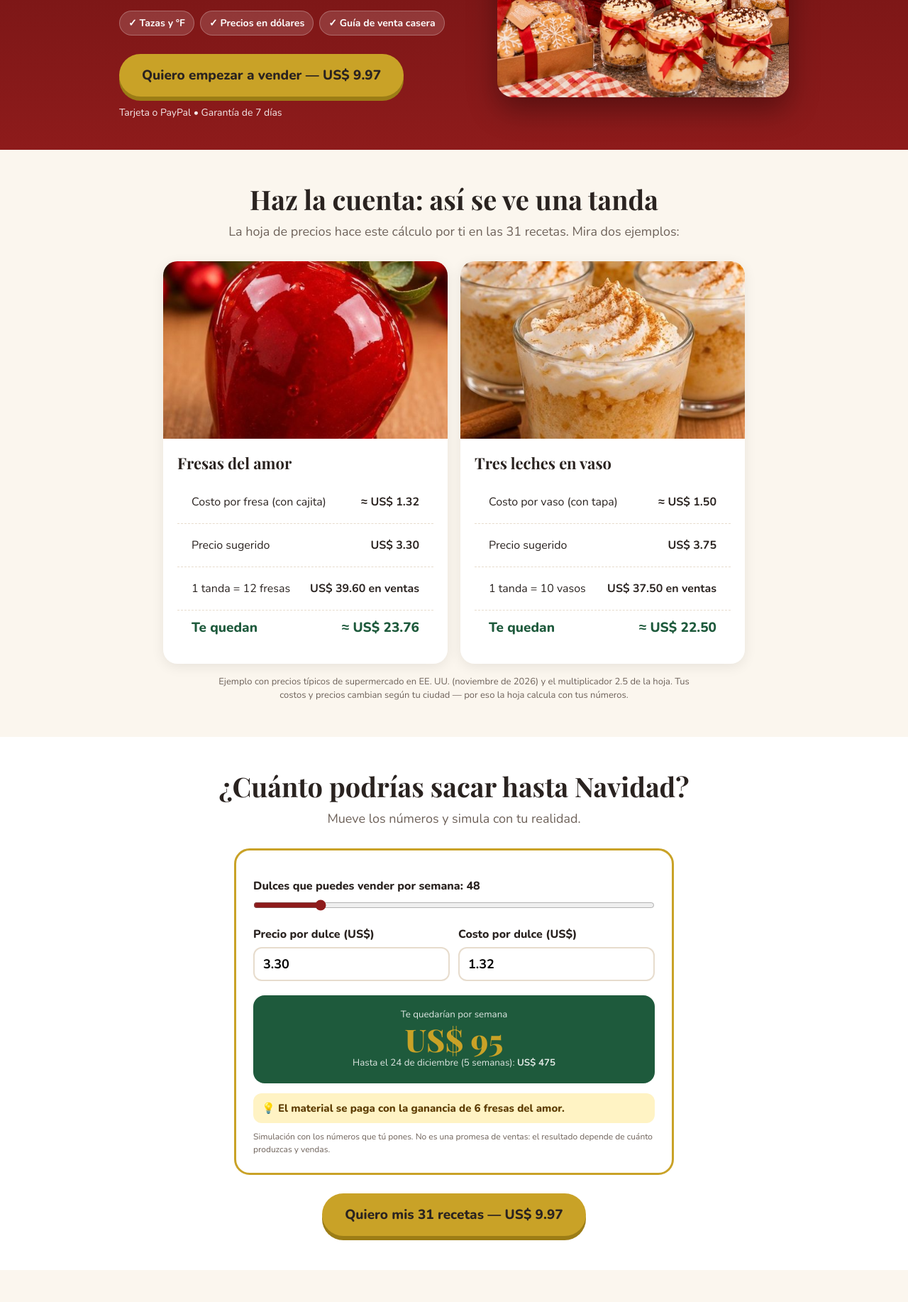
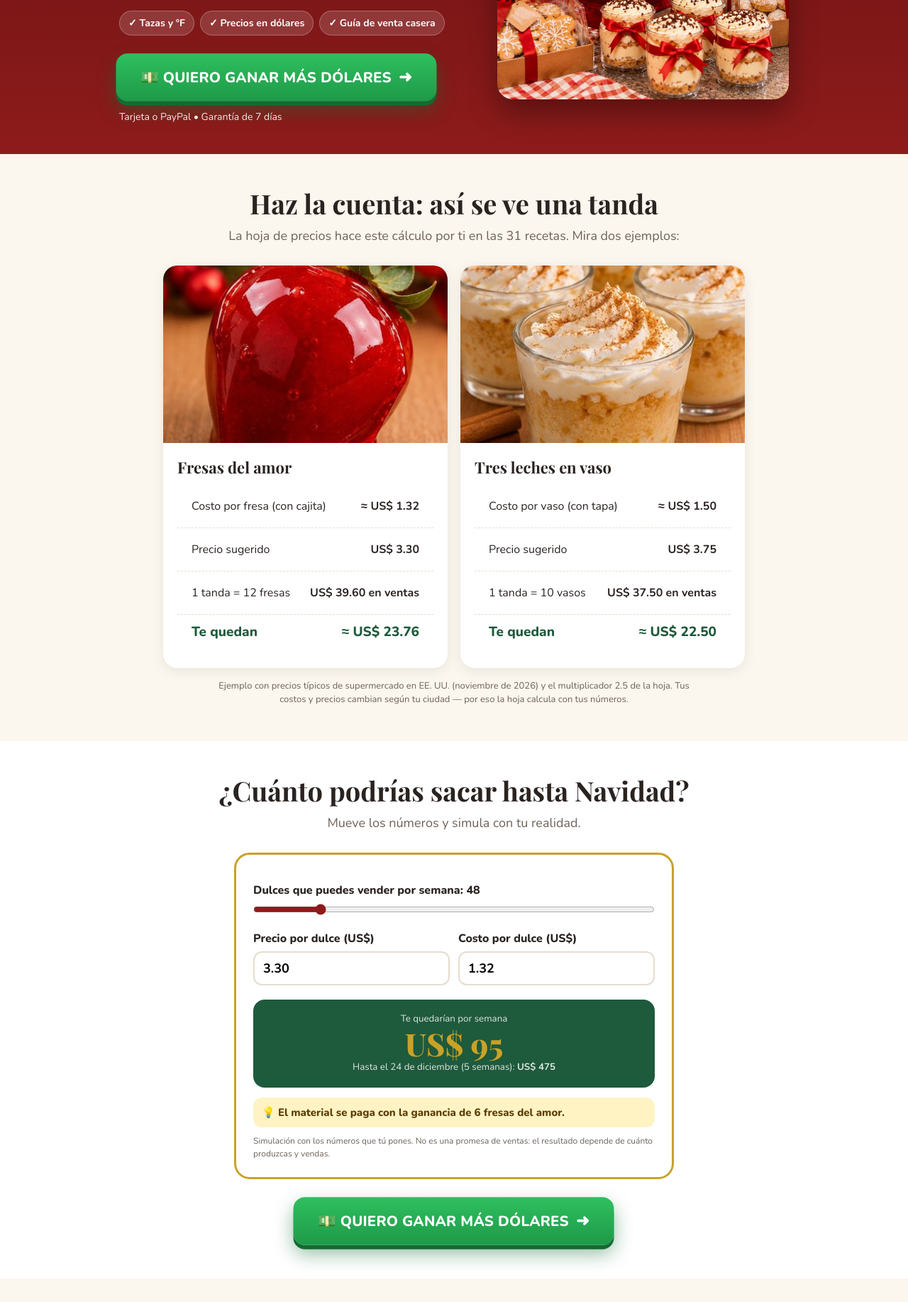
Before and after one commit to devjoaovitor/navidad-rentable, a plain HTML site: page index.html in a window 1280 px wide. Shown: the part 537-2371 px from the top of the page at 71% size. Drawn offline with nearby package versions, Linux system fonts and the light colour scheme.

Commit message:
LP: novo botao CTA 'Quiero ganar mas dolares'
Co-Authored-By: Claude Opus 5.5 <noreply@anthropic.com>

```diff
--- a/index.html
+++ b/index.html
@@ -30,8 +30,12 @@ h1,h2,h3,.serif{font-family:'Playfair Display',Georgia,serif}
 .hero p{font-size:clamp(17px,3.6vw,20px);max-width:680px;margin:0 auto;opacity:.95}
 .mosaic{display:grid;grid-template-columns:repeat(3,1fr);gap:8px;max-width:620px;margin:26px auto 0}
 .mosaic img{width:100%;aspect-ratio:1;object-fit:cover;border-radius:12px;display:block}
-.btn{display:inline-block;background:var(--gold);color:#2A2320;font:800 19px Nunito;text-decoration:none;padding:17px 32px;border-radius:60px;box-shadow:0 6px 0 #9c7d16;margin-top:26px}
-.btn:active{transform:translateY(3px);box-shadow:0 3px 0 #9c7d16}
+.btn{display:inline-flex;align-items:center;justify-content:center;gap:10px;background:linear-gradient(180deg,#2fbf5f 0%,#1e9a48 100%);color:#fff;font:900 20px Nunito;letter-spacing:.2px;text-decoration:none;padding:18px 34px;border-radius:16px;box-shadow:0 6px 0 #146b32,0 12px 26px rgba(20,107,50,.45);margin-top:26px;text-transform:uppercase;position:relative;animation:pulse 2.2s ease-in-out infinite}
+.btn::after{content:"➜";font-size:22px;transition:transform .2s}
+.btn:hover::after{transform:translateX(4px)}
+.btn:active{transform:translateY(4px);box-shadow:0 2px 0 #146b32,0 6px 14px rgba(20,107,50,.4)}
+@keyframes pulse{0%,100%{transform:scale(1)}50%{transform:scale(1.035)}}
+@media (prefers-reduced-motion:reduce){.btn{animation:none}}
 .small{font-size:14px;opacity:.9;margin-top:12px}
 section{padding:48px 0}
 .title{font-size:clamp(27px,5vw,38px);text-align:center;line-height:1.15;margin-bottom:10px}
@@ -109,7 +113,7 @@ footer{background:#221b18;color:#b9aea5;text-align:center;font-size:13px;padding
       <h1>Convierte tu cocina en tu <em>entrada de dinero extra</em> esta Navidad</h1>
       <p>31 recetas navideñas que la gente compra en diciembre + una hoja que te dice <b>cuánto cobrar en dólares</b> por cada dulce. Empieza esta semana, con lo que consigues en Walmart o la tienda latina.</p>
       <div class="chips"><span>✓ Tazas y °F</span><span>✓ Precios en dólares</span><span>✓ Guía de venta casera</span></div>
-      <a class="btn" href="#oferta">Quiero empezar a vender — US$ 9.97</a>
+      <a class="btn" href="#oferta">💵 Quiero ganar más dólares</a>
       <div class="small">Tarjeta o PayPal • Garantía de 7 días</div>
     </div>
     <img class="heroimg" src="img/hero.jpg" alt="Dulces navideños caseros empacados para vender">
@@ -159,7 +163,7 @@ footer{background:#221b18;color:#b9aea5;text-align:center;font-size:13px;padding
       <div class="pays">💡 El material se paga con la ganancia de 6 fresas del amor.</div>
       <p style="font-size:12px;color:var(--muted);margin-top:10px">Simulación con los números que tú pones. No es una promesa de ventas: el resultado depende de cuánto produzcas y vendas.</p>
     </div>
-    <div style="text-align:center"><a class="btn" href="#oferta">Quiero mis 31 recetas — US$ 9.97</a></div>
+    <div style="text-align:center"><a class="btn" href="#oferta">💵 Quiero ganar más dólares</a></div>
   </div>
 </section>
 
@@ -209,7 +213,7 @@ footer{background:#221b18;color:#b9aea5;text-align:center;font-size:13px;padding
     <div class="card">
       <h3 class="serif" style="font-size:26px">Navidad Rentable</h3>
       <div style="color:var(--muted);margin:4px 0 10px">31 recetas + 4 bonos</div><div class="pays" style="margin:0 0 12px">Se paga con tu primera tanda</div>
-      <div class="price"><small>US$</small>9.97</div>
+      <div class="price"><small>US$</small>9.97</div><div style="color:var(--muted);font-size:15px;margin-top:6px">Menos de lo que cuesta una caja de polvorones en la panadería — y aquí aprendes a hacerlos y venderlos.</div>
       <ul>
         <li>31 recetas navideñas para vender (PDF)</li>
         <li>Hoja de precios en dólares</li>
@@ -217,7 +221,7 @@ footer{background:#221b18;color:#b9aea5;text-align:center;font-size:13px;padding
         <li>Guía de venta casera (cottage food)</li>
         <li>Calendario, mensajes de venta y menú</li>
       </ul>
-      <a class="btn" href="https://pay.hotmart.com/Y108534152A?checkoutMode=10">Quiero Navidad Rentable</a>
+      <a class="btn" href="https://pay.hotmart.com/Y108534152A?checkoutMode=10">💵 Sí, quiero ganar más dólares</a>
       <div style="font-size:13px;color:var(--muted);margin-top:12px">Tarjeta o PayPal • Acceso inmediato por correo</div>
     </div>
   </div>
@@ -243,7 +247,7 @@ footer{background:#221b18;color:#b9aea5;text-align:center;font-size:13px;padding
       <details><summary>¿Cuánto voy a ganar?</summary><p>Depende de cuánto produzcas, tu precio y tu promoción. El material te da las recetas, el cálculo del precio y las herramientas de venta; el resultado viene de tu trabajo.</p></details>
       <details><summary>¿Y si no me gusta?</summary><p>Tienes 7 días de garantía. Pides el reembolso y te devolvemos el 100%.</p></details>
     </div>
-    <div style="text-align:center"><a class="btn" href="#oferta">Quiero las 31 recetas</a></div>
+    <div style="text-align:center"><a class="btn" href="#oferta">💵 Quiero ganar más dólares</a></div>
   </div>
 </section>
 
```
